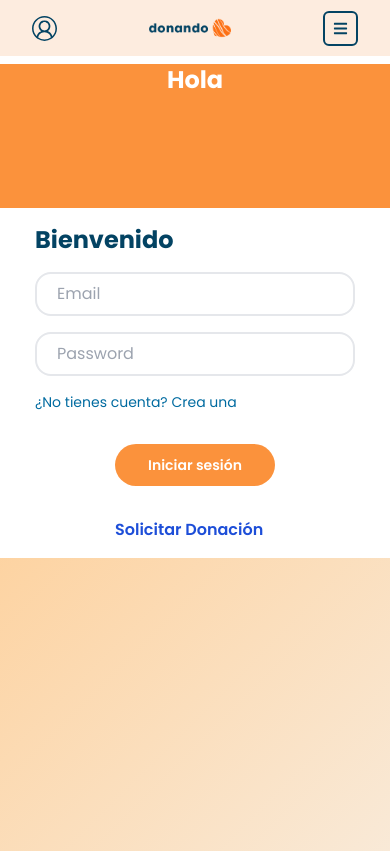
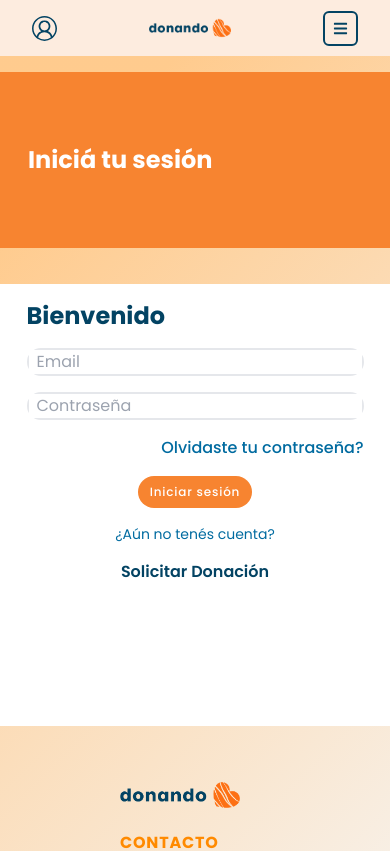
Before and after one commit to eze-alvarez/FrontNoCountry, a React (Vite) app: page /login in a window 390 px wide. Shown: the top 851 px of the page. Built offline with nearby package versions, Linux system fonts and the light colour scheme.

Commit message:
fix:login mobile desktop

```diff
--- a/src/components/Footer/Footer.jsx
+++ b/src/components/Footer/Footer.jsx
@@ -10,7 +10,7 @@ export default function Footer({ isNavFooter }) {
   const distribution = isNavFooter ? 'items-start' : 'items-center';
 
   return (
-    <footer className={`w-full flex flex-col ${distribution} h-[343px] py-12  sm:h-[159px] sm:flex-row sm:py-0`}>
+    <footer className={`w-full flex flex-col ${distribution} h-[343px] py-12  sm:h-[159px] sm:flex-row sm:py-0 `}>
 
     {/* Spacer to push the section down */}
     <div className="flex-grow sm:hidden"></div>
--- a/src/pages/login/Login.jsx
+++ b/src/pages/login/Login.jsx
@@ -1,5 +1,6 @@
 import { useState } from "react";
 import { Link} from "react-router-dom";
+import logo from '../../assets/Images/Forms/logo blanco.png'
 import axios from "axios";
 
 const Login = () => {
@@ -113,14 +114,22 @@ const Login = () => {
 
   return (
     <>
-      <div className="h-screen md:flex mt-16">
-        <div className="bg-orange-400 h-36">
-          <h1 className="text-white">Hola</h1>
+      <div className="min-h-[calc(100vh-56px-343px)] md:min-h-[calc(100vh-159px)] lg:h-[calc(100vh-159px)] md:flex pt-14 lg:pt-[68px] mt-4 md:mt-0  lg:px-0 ">
+
+        <div className="bg-forms  h-[176px] px-7 flex flex-col justify-center md:items-center md:gap-20 md:w-1/2 lg:w-[650px] md:min-h-[calc(100vh-159px)] md:h-[442px] lg:h-[calc(100vh-159px-68px)]  lg:min-h-[442px] ">
+          <h1 className="text-white text-left">Iniciá tu sesión</h1>
+          <div className="hidden md:flex">
+            <img src={logo} alt="logo donar" className=" md:h-[48px]" />
           </div>
-        <div className="flex justify-center items-center bg-white">
-          <form onSubmit={handleOnSubmit} className="bg-white w-80">
-            <h1 className="text-blue font-bold text-2xl text-left py-4">Bienvenido</h1>
-            <div className="flex items-center border-2 py-2 px-3 rounded-2xl mb-4">
+        </div>
+
+        {/* ------------arranca el form */}
+        <div className=" mx-auto mt-9  px-4 md:mx-0 md:mt-0 md:w-1/2 lg:self-center bg-white flex flex-col justify-center lg:h-[calc(100vh-159px-68px)]">
+          <form onSubmit={handleOnSubmit} className="mx-auto pt-4 min-h-[442px]  lg:h-[442px]  w-[337px] ">
+            <h1 className="text-blue-title font-bold text-2xl text-left">Bienvenido</h1>
+
+            <section className="mt-4  mb-11">
+              <div className="flex items-center border-2  rounded-2xl">
                 <input
                   className={`pl-2 outline-none border-none w-full ${errors.email ? "border-red-500" : ""}`}
                   type="email"
@@ -130,42 +139,61 @@ const Login = () => {
                   onChange={handleOnChange}
                 />
               </div>
+
               {errors.email && <div className="text-red-500 text-sm mt-2">{errors.email}</div>}
-            <div className="flex items-center border-2 py-2 px-3 rounded-2xl">
+
+              <div className="flex items-center mt-4 border-2   rounded-2xl">
                 <input
                   className={`pl-2 outline-none border-none w-full ${errors.password ? "border-red-500" : ""}`}
                   type="password"
                   id="password"
-                placeholder="Password"
+                  placeholder="Contraseña"
                   value={inputs.password}
                   onChange={handleOnChange}
                 />
               </div>
               {errors.password && <div className="text-red-500 text-sm mt-2">{errors.password}</div>}
-            <div className="flex">
+              <div className=" mt-4">
+                <Link to="#">
+                  <p className=" text-blue-text text-base font-medium text-right">Olvidaste tu contraseña?</p>
+                </Link>
+                {/* <Link to="/registro">
+                  <p className="py-4 text-blue text-sm">¿No tienes cuenta? Crea una</p>
+                </Link> */}
+              </div>
+
+              <div className="mt-4 flex justify-center">
+                <button
+                  type="submit"
+                  className=" bg-forms px-3 xl:px-4 py-2 rounded-full  tracking-wider"
+                  disabled={status.submitting}
+                >
+                  <p className="text-white text-xs xl:text-base font-medium">Iniciar sesión</p>
+                </button>
+              </div>
+
+              <div className=" mt-4">
                 {/* <Link to="#">
-                <p className="pl-6 py-4 text-blue text-sm">¿Olvidaste tu contraseña?</p>
+                  <p className=" text-blue-text text-base font-medium text-right">Olvidaste tu contraseña?</p>
                 </Link> */}
                 <Link to="/registro">
-                <p className="py-4 text-blue text-sm">¿No tienes cuenta? Crea una</p>
+                  <p className="text-blue-text text-sm text-center">¿Aún no tenés cuenta?</p>
                 </Link>
               </div>
-            <div className="mt-4 pl-20">
-              <button
-                type="submit"
-                className="block w-40 bg-orange-400 h-42 rounded-full text-white rou font-semibold text-sm"
-                disabled={status.submitting}
-              >
-                {status.submitting ? "Enviando..." : "Iniciar sesión"}
-              </button>
-            </div>
-            <div className="pl-20 mt-4">
+
+              <div className="mt-4">
                 <Link to="/RegistroSolicitante">
-                <p className="py-4 font-semibold text-blue-700">Solicitar Donación</p>
+                  <p className="font-semibold text-blue-title text-center">Solicitar Donación</p>
                 </Link>
               </div>
+            </section>
+
+
+
+
           </form>
         </div>
+
       </div>
     </>
   );
--- a/tailwind.config.js
+++ b/tailwind.config.js
@@ -11,7 +11,8 @@ export default {
       },
       backgroundColor: {
         'blue-Nav': 'rgba(3, 67, 99, 0.95)',
-        'nav': '#FDECDF'
+        'nav': '#FDECDF',
+        'forms': '#F78430'
       },
       backgroundImage: {
         'degradado': 'linear-gradient(135deg, rgba(255,138,0,0.443) 15%, rgba(246,246,246,1) 100%)',
```
Also changed, not shown: src/assets/Images/Forms/logo blanco.png (added). Lines whose indentation alone changed are shown as unchanged.
